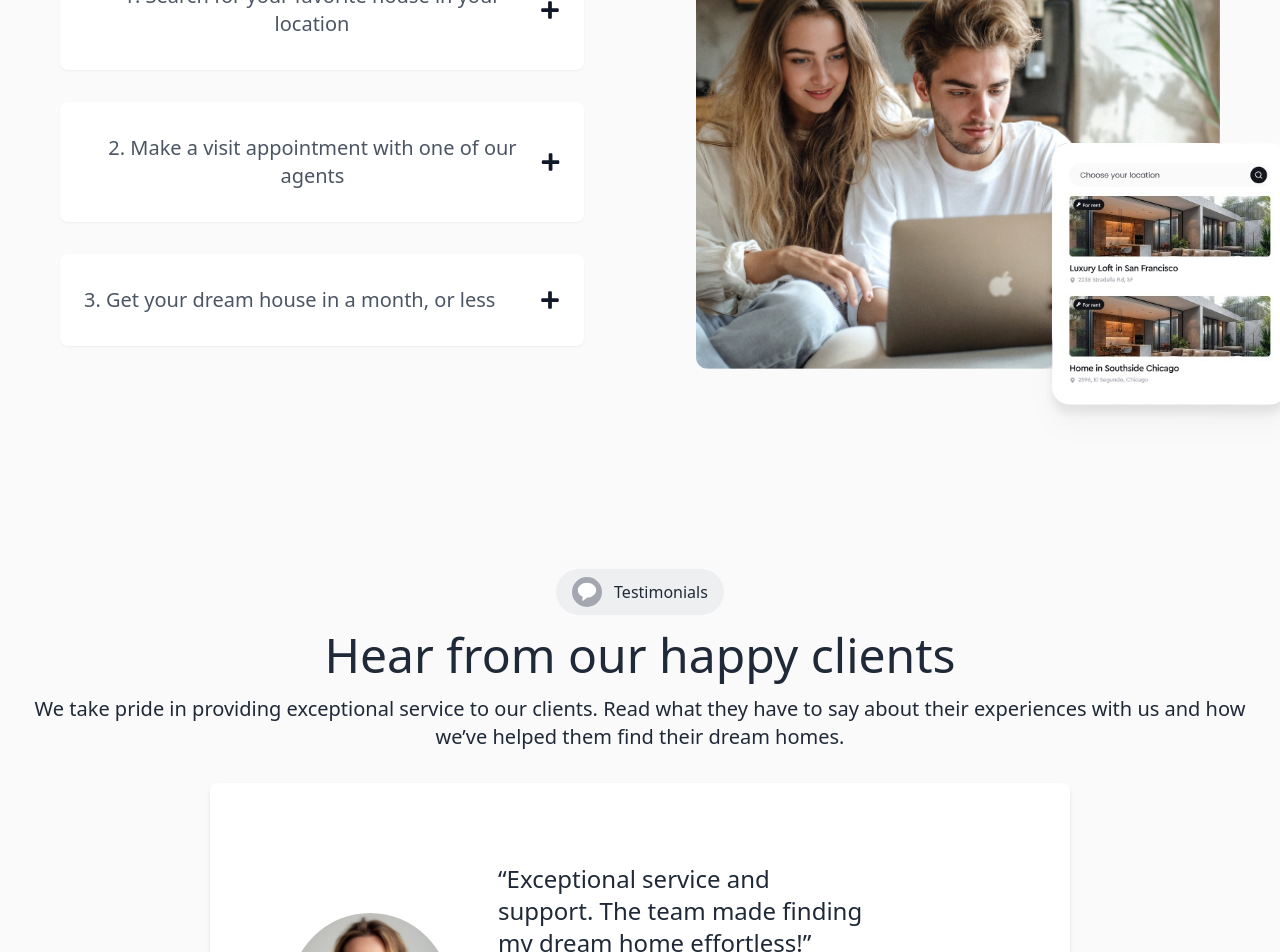
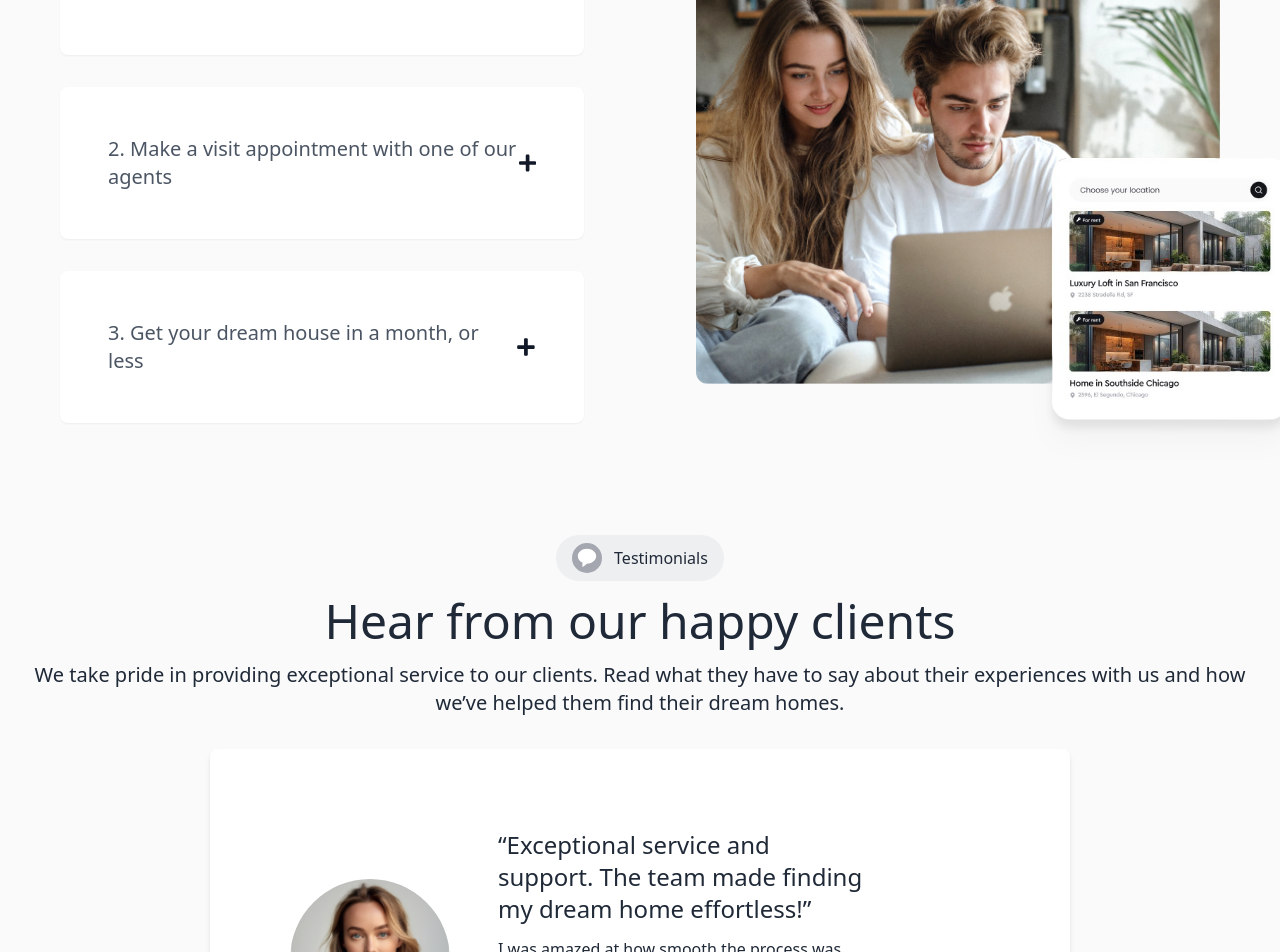
Before and after one commit to hasib1010/marbleStone, a React (Vite) app: page / in a window 1280 px wide. Shown: the part 3140-4092 px from the top of the page. Built offline with nearby package versions, Linux system fonts and the light colour scheme.

Commit message:
modified

```diff
--- a/src/Components/Body/OurProcess/Faq.jsx
+++ b/src/Components/Body/OurProcess/Faq.jsx
@@ -11,8 +11,8 @@ const FaqSection = () => {
     };
 
     return (
-        <section className="py-8 md:py-16 lg:py-24">
-            <div className="mx-auto max-w-7xl px-4 sm:px-6 lg:px-10">
+        <section className="py-4 md:py-4 lg:py-8">
+            <div className="mx-auto max-w-7xl p-4 sm:p-6 lg:p-10">
                 <div className="flex flex-col gap-8 lg:gap-16 xl:gap-28 lg:flex-row items-center lg:justify-between">
 
                     <div className="w-full lg:w-1/2">
@@ -32,9 +32,9 @@ const FaqSection = () => {
                                         content: "After your visit, if you decide to move forward, we'll guide you through the purchasing process. Our team will handle the paperwork, negotiations, and inspections to ensure a smooth transaction. With our streamlined approach, you could be settling into your new home in less than a month!"
                                     }
                                 ].map((item, index) => (
-                                    <div key={index} className={`accordion p-8 shadow-sm px-6 rounded-lg bg-white ${openIndex === index ? 'active' : ''}`}>
+                                    <div key={index} className={`accordion lg:p-12 md:p-4 p-3 shadow-sm  rounded-lg bg-white ${openIndex === index ? 'active' : ''}`}>
                                         <button
-                                            className="accordion-toggle group inline-flex items-center justify-between text-xl font-normal leading-8 text-gray-600 w-full transition duration-500 hover:text-gray-400"
+                                            className="accordion-toggle group inline-flex text-left items-center justify-between text-xl font-normal leading-8 text-gray-600 w-full transition duration-500 hover:text-gray-400"
                                             onClick={() => handleToggle(index)}
                                             aria-controls={`collapse-${index}`}
                                         >
@@ -51,7 +51,7 @@ const FaqSection = () => {
                                             style={{ transition: 'max-height 0.3s ease' }}
                                             aria-labelledby={`heading-${index}`}
                                         >
-                                            <p className="text-base text-gray-600 font-normal">{item.content}</p>
+                                            <p className="text-sm lg:text-base md:text-base text-gray-600 font-normal">{item.content}</p>
                                         </div>
                                     </div>
                                 ))}
--- a/src/Components/Body/Testimonials/Testimonials.jsx
+++ b/src/Components/Body/Testimonials/Testimonials.jsx
@@ -4,7 +4,7 @@ import Carusel2 from './Carusel';
 
 const Testimonials = () => {
     return (
-        <section className="py-8 md:py-16 lg:py-24">
+        <section className="py-4 md:py-6 lg:py-8">
             <div className="max-w-7xl mx-auto px-4 sm:px-6 lg:px-8">
                 <div className="text-center">
                     <h3 className='flex items-center justify-center gap-3 bg-[#EEEFF1] w-fit px-4 py-2 rounded-full font-medium mx-auto mb-4'>
```
